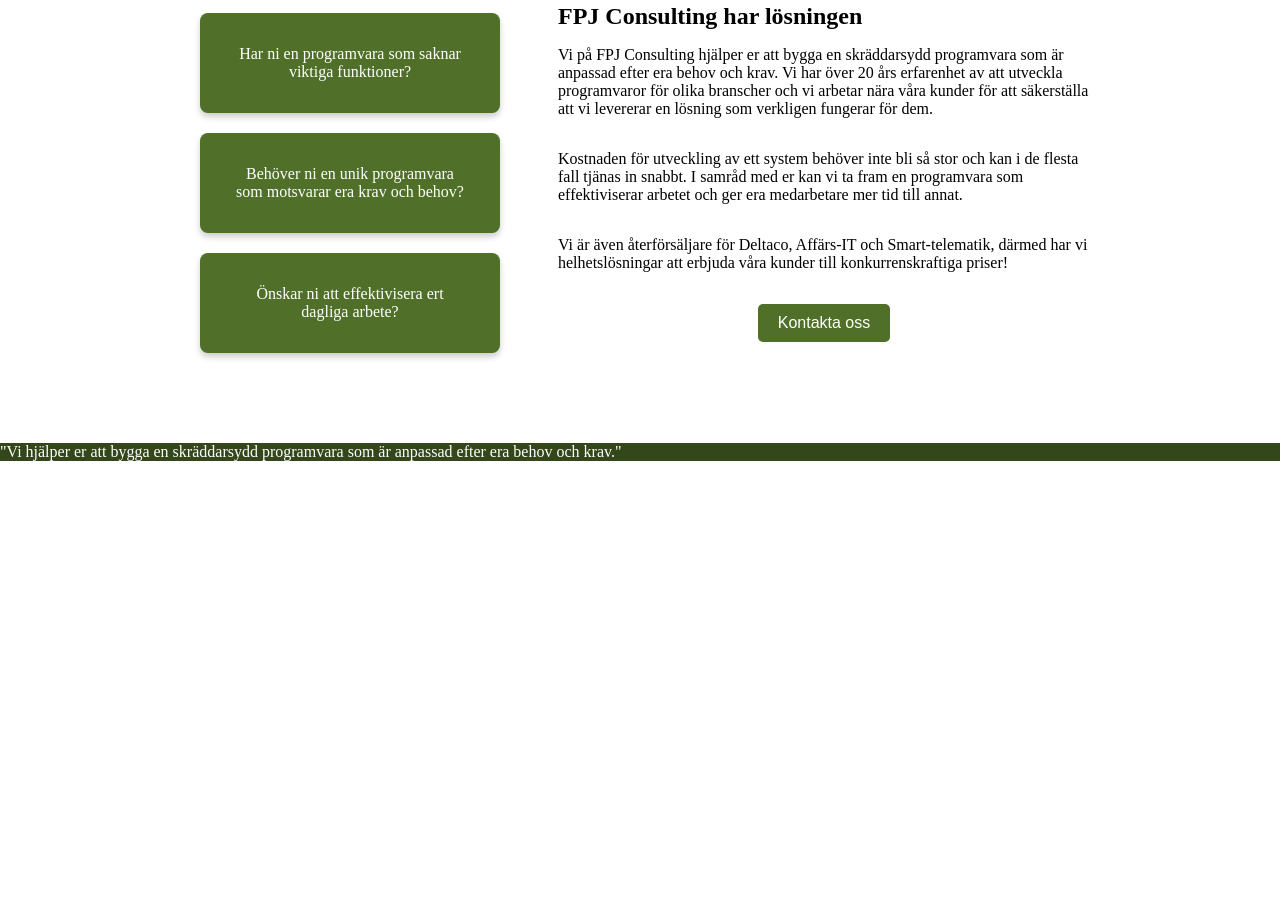
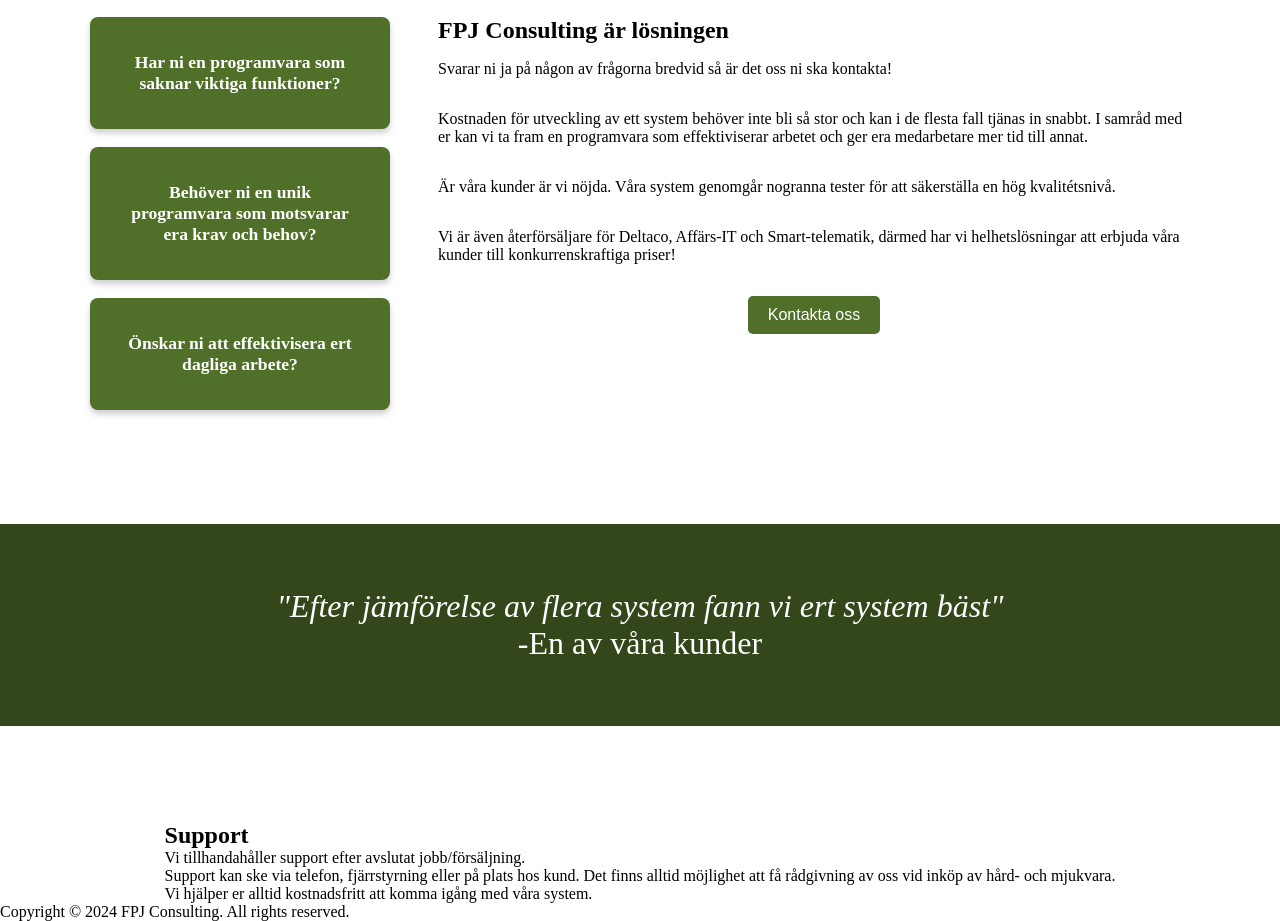
Before and after one commit to KimSoderlund/gorommig, a website: page index.html in a window 1280 px wide. Shown: the part 730-1651 px from the top of the page. Before the commit the page ends 1321 px from the top, so only its background shows below. Drawn offline with Linux system fonts and the light colour scheme.

Commit message:
Added Quote seperator

```diff
--- a/index.html
+++ b/index.html
@@ -48,13 +48,16 @@
             </div>
 
             <div class="home-text">
-                <h2>FPJ Consulting har lösningen</h2>
+                <h2>FPJ Consulting är lösningen</h2>
                 <p>
-                    Vi på FPJ Consulting hjälper er att bygga en skräddarsydd programvara som är anpassad efter era behov och krav. Vi har över 20 års erfarenhet av att utveckla programvaror för olika branscher och vi arbetar nära våra kunder för att säkerställa att vi levererar en lösning som verkligen fungerar för dem.
+                    Svarar ni ja på någon av frågorna bredvid så är det oss ni ska kontakta!
                 </p>
                 <p>
                     Kostnaden för utveckling av ett system behöver inte bli så stor och kan i de flesta fall tjänas in snabbt. I samråd med
                     er kan vi ta fram en programvara som effektiviserar arbetet och ger era medarbetare mer tid till annat.
+                </p>
+                <p>
+                    Är våra kunder är vi nöjda. Våra system genomgår nogranna tester för att säkerställa en hög kvalitétsnivå.
                 </p>
                 <p>
                     Vi är även återförsäljare för Deltaco, Affärs-IT och Smart-telematik, därmed har vi helhetslösningar att erbjuda våra
@@ -65,10 +68,30 @@
         </div>
 
     <div class ="quote-separator">
+            <p class="quote">
+                "Efter jämförelse av flera system fann vi ert system bäst"
+            </p>
             <p>
-                "Vi hjälper er att bygga en skräddarsydd programvara som är anpassad efter era behov och krav."
+                -En av våra kunder
             </p>
     </div>
+
+    <div>
+        <h2>Support</h2>
+        <p>
+            Vi tillhandahåller support efter avslutat jobb/försäljning.
+        </p>
+        <p>
+            Support kan ske via telefon, fjärrstyrning eller på plats hos kund. Det finns alltid möjlighet att få rådgivning av oss
+            vid inköp av hård- och mjukvara.
+
+        </p>
+        <p>
+            Vi hjälper er alltid kostnadsfritt att komma igång med våra system.
+        </p>
+    </div>
+
+
     </section>
 
 
@@ -85,7 +108,9 @@
     <section id="contact">
         Contact
     </section>
-
+<footer>
+    <p>Copyright © 2024 FPJ Consulting. All rights reserved.</p>
+</footer>
 
 </body>
 </html>
--- a/src/components/_seperators.scss
+++ b/src/components/_seperators.scss
@@ -1,8 +1,20 @@
 @use '../base/variables' as *;
 
 .quote-separator {
+    position: relative;
     width: 100vw;
     background-color: $secondary-color;
-    margin: 5em 0;
+    margin: 3em 0;
     color: $text-color-light;
+    text-align: center;
+    padding: 2em 0;
+    font-size: 2em;
+    & .quote {
+        font-style: italic;
+        display:flex;
+        flex-direction: row;
+        justify-content: center;
+
+    }
+
 }
--- a/src/layout/_home.scss
+++ b/src/layout/_home.scss
@@ -3,15 +3,14 @@
 #home {
     display: flex;
     flex-direction: column;
-    padding: 50px 20px;
-    margin: 0 auto;
+    margin-top: 4em;
     align-items: center;
 }
 
 .home-container {
     display: flex;
     flex-direction: row;
-    width: min(900px, 90%);
+    width: min(1100px, 90%);
     align-items: flex-start;
 }
 
@@ -28,9 +27,11 @@
         justify-content: center;
         background-color: $accent-color;
         color: $text-color-light;
+        font-size: 1.1em;
+        font-weight:bold;
         border-radius: 8px;
         padding: 2em;
-        margin: 10px;
+        margin-bottom: 1em;
         width: 300px;
         box-shadow: 0 4px 6px rgba(0, 0, 0, 0.2);
         text-align: center;
```
Also changed, not shown: dist/styles.css, 1 other file.
